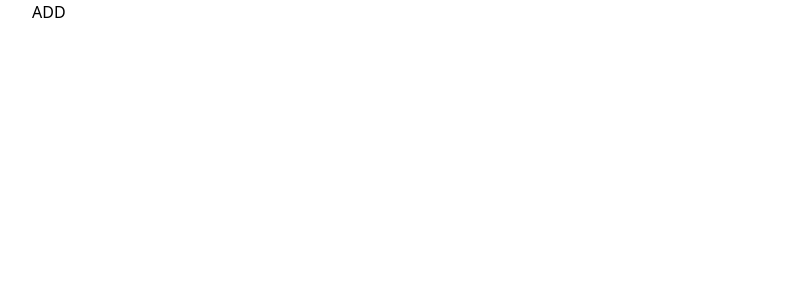
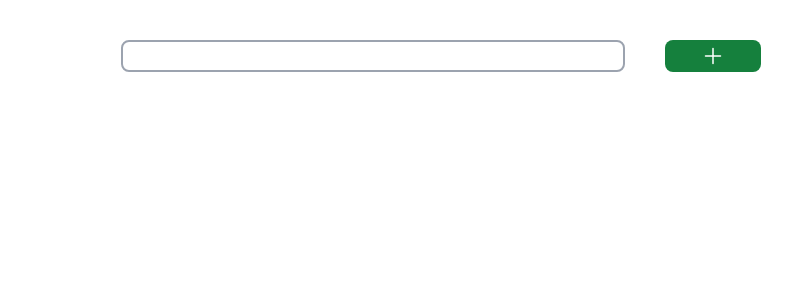
Before and after one commit to VardanHeroic/todolist_new, a React (Create React App) app: page / in a window 1280 px wide. Shown: the top 300 px of the page, without its empty margins (199-991 px from the left). Built offline with nearby package versions, Linux system fonts and the light colour scheme.

Commit message:
styled a bit

```diff
--- a/package.json
+++ b/package.json
@@ -3,6 +3,7 @@
   "version": "0.1.0",
   "private": true,
   "dependencies": {
+    "@heroicons/react": "^2.2.0",
     "@reduxjs/toolkit": "^2.4.0",
     "cra-template": "1.2.0",
     "react-dom": "^18.0.0",
--- a/src/app.jsx
+++ b/src/app.jsx
@@ -3,7 +3,7 @@ import Input from "./input.jsx"
 
 export function App() {
 	return (
-		<div>
+		<div className="w-1/2  mx-auto my-10">
 			<Input />
 			<List />
 		</div>
--- a/src/input.jsx
+++ b/src/input.jsx
@@ -1,6 +1,7 @@
 import { useEffect, useRef } from "react"
 import { useDispatch, useSelector } from "react-redux"
 import { addElement, endEditElement } from "./store/arraySlice"
+import { PlusIcon, PencilSquareIcon } from "@heroicons/react/24/solid"
 
 export default function Input() {
 	const dispatch = useDispatch()
@@ -15,10 +16,17 @@ export default function Input() {
 	}, [editing, array])
 
 	return (
-		<div className="mx-auto">
-			<input ref={text} onChange={e => (text.current.value = e.target.value)}></input>
-			<button onClick={() => dispatch(editing ? endEditElement(text.current.value) : addElement(text.current.value))}>
-				{editing ? "EDIT" : "ADD"}
+		<div className="grid gap-10 grid-cols-5 ">
+			<input
+				className="rounded-lg border-2 border-gray-400 col-span-4"
+				ref={text}
+				onChange={e => (text.current.value = e.target.value)}
+			></input>
+			<button
+				className="rounded-lg p-1 bg-green-700 text-white col-span-1 text-center"
+				onClick={() => dispatch(editing ? endEditElement(text.current.value) : addElement(text.current.value))}
+			>
+				{editing ? <PencilSquareIcon className="size-6 mx-auto" /> : <PlusIcon className="size-6 mx-auto" />}
 			</button>
 		</div>
 	)
--- a/src/list.jsx
+++ b/src/list.jsx
@@ -1,3 +1,4 @@
+import { MinusIcon, PencilIcon } from "@heroicons/react/24/solid"
 import { useDispatch, useSelector } from "react-redux"
 import { removeElement, startEditElement } from "./store/arraySlice"
 
@@ -13,8 +14,12 @@ export default function List() {
 						<li id={i} key={i}>
 							<input type="checkbox" name="" id="" />
 							{element}
-							<button onClick={() => dispatch(removeElement(i))}>REMOVE</button>
-							<button onClick={() => dispatch(startEditElement(i))}>EDIT</button>
+							<button className="p-1" onClick={() => dispatch(removeElement(i))}>
+								<MinusIcon className="text-black size-5  hover:text-white hover:bg-red-700 rounded-md" />
+							</button>
+							<button className="p-1 size-5" onClick={() => dispatch(startEditElement(i))}>
+								<PencilIcon className="text-black size-5  hover:text-white hover:bg-yellow-700 rounded-md" />
+							</button>
 						</li>
 					)
 				})}
```
Also changed, not shown: 1 other file (tests, documents, lock files or other folders).
